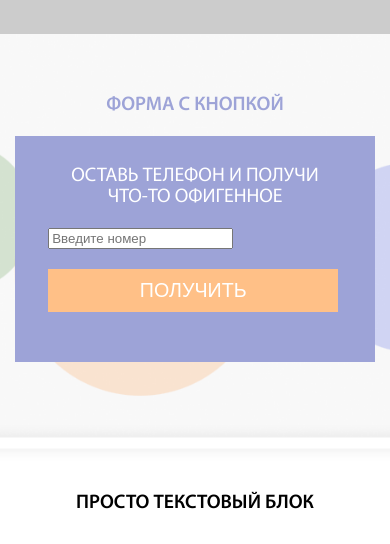
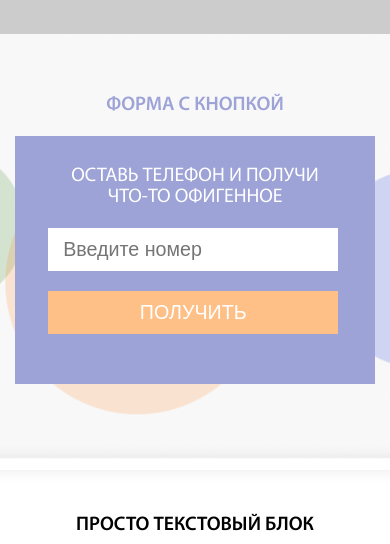
Before and after one commit to samar-source/example_page, a plain HTML site: page index.html in a window 390 px wide. Shown: the part 294-838 px from the top of the page. Drawn offline with nearby package versions, Linux system fonts and the light colour scheme.

Commit message:
Change class name for input phone

```diff
--- a/css/style.css
+++ b/css/style.css
@@ -111,7 +111,7 @@ body {
 	max-width: 290px;
 	margin: 1.5625rem 0.625rem 0;
 }
-.form__field-phone {
+.form__input_phone {
 	display: block;
 	padding: 10px 15px;
 	width: 100%;
```
